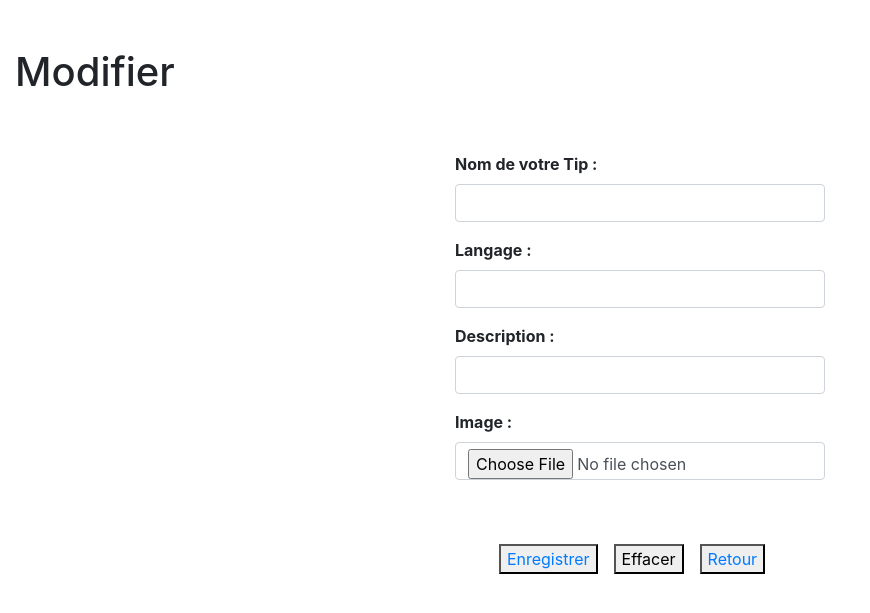
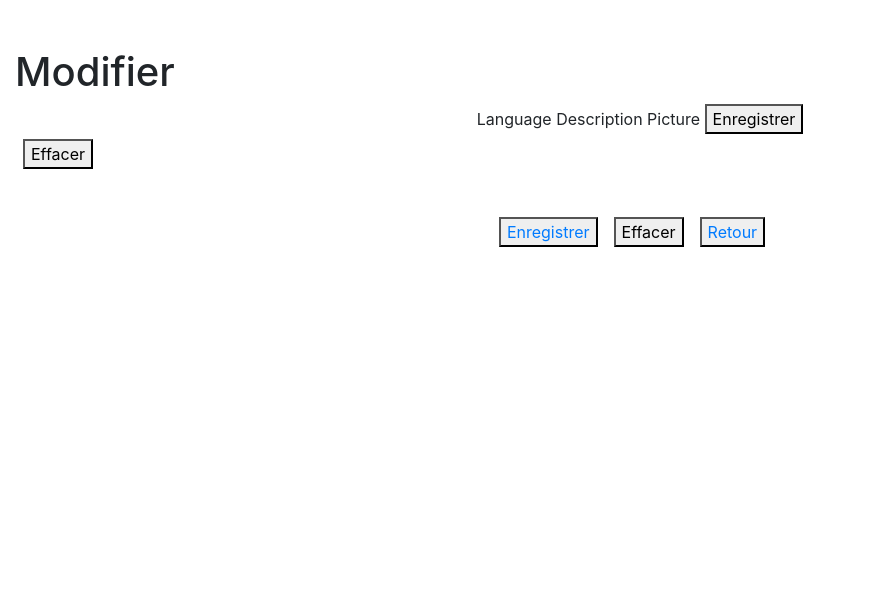
Before and after one commit to JudgeBurger/add_a_tip, a Symfony app: template templates/tips/edit.html.twig in a window 1280 px wide. Shown: the part 56-669 px from the top of the page, without its empty margins (0-870 px from the left). Run offline with Twig, Linux system fonts and the light colour scheme; the template is opened without the code that fills it, so the values that code supplies are empty; form fields are guessed from the names that the template uses; some libraries are stand-ins or nearby versions.

Commit message:
fix bugs

```diff
--- a/assets/scss/button.scss
+++ b/assets/scss/button.scss
@@ -6,6 +6,10 @@ $pink: #ffe9e9;
 $dark-pink: #f9c4d2;
 $pink-border: #b18597;
 $pink-shadow: #ffe3e2;
+
+.button-lign {
+    margin-top: 380px;
+}
 
 .btn{
     width: 100%;
--- a/src/Controller/TipsController.php
+++ b/src/Controller/TipsController.php
@@ -5,10 +5,13 @@ namespace App\Controller;
 use App\Entity\Tips;
 use App\Form\TipsType;
 use App\Repository\TipsRepository;
+use Sensio\Bundle\FrameworkExtraBundle\Configuration\IsGranted;
 use Symfony\Bundle\FrameworkBundle\Controller\AbstractController;
 use Symfony\Component\HttpFoundation\Request;
 use Symfony\Component\HttpFoundation\Response;
 use Symfony\Component\Routing\Annotation\Route;
+
+// Rajouter @IsGranted("ROLE_USER")
 
 /**
  * @Route("/")
@@ -39,6 +42,7 @@ class TipsController extends AbstractController
         $form->handleRequest($request);
 
         if ($form->isSubmitted() && $form->isValid()) {
+
             $entityManager = $this->getDoctrine()->getManager();
             $entityManager->persist($tip);
             $entityManager->flush();
--- a/templates/tips/_delete_form.html.twig
+++ b/templates/tips/_delete_form.html.twig
@@ -1,5 +1,5 @@
-<form method="post" action="{{ path('tips_delete', {'id': tip.id}) }}" onsubmit="return confirm('Are you sure you want to delete this item?');">
+<form class="" method="post" action="{{ path('tips_delete', {'id': tip.id}) }}" onsubmit="return confirm('Êtes-vous de vouloir supprimer ce Tip ?');">
     <input type="hidden" name="_method" value="DELETE">
     <input type="hidden" name="_token" value="{{ csrf_token('delete' ~ tip.id) }}">
-{#    <button class="card-button">Effacer</button>#}
+    <button class="card-button ml-2">Effacer</button>
 </form>
--- a/templates/tips/_form.html.twig
+++ b/templates/tips/_form.html.twig
@@ -1,24 +1,11 @@
-<form class="my-form mt-5" action="post" enctype="multipart/form-data">
-    <div class="form-group">
-        <label for="name"><strong>Nom de votre Tip :</strong></label>
-        <input class="form-control" type="text" name="name" id="name">
-    </div>
-    <div class="form-group">
-        <label for="language"><strong>Langage :</strong></label>
-        <input class="form-control" type="text" name="language" id="language">
-    </div>
-    <div class="form-group">
-        <label for="description"><strong>Description :</strong></label>
-        <input class="form-control" type="text" name="description" id="description">
-    </div>
-    <div class="form-group">
-        <label for="image"><strong>Image :</strong></label>
-        <input class="form-control" type="file" name="image">
-    </div>
-
-    {# <button class="card-button"> #}
-    {# <a href="{{ button_label|default('Save') }}"> #}
-    {# Enregistrer #}
-    {# </a> #}
-    {# </button> #}
-</form>
+{{ form_start(form) }}
+        {% if form.name.vars.errors is not empty %}
+            {{ form_errors(form.name) }}
+        {% endif %}
+    {{ form_label(form.language) }}
+    {{ form_label(form.description) }}
+    {{ form_label(form.picture) }}
+     <button class="card-button">
+     Enregistrer
+     </button>
+{{ form_end(form) }}
--- a/templates/tips/new.html.twig
+++ b/templates/tips/new.html.twig
@@ -8,8 +8,4 @@
     <div class="mt-5">
         {{ include('tips/_form.html.twig') }}
     </div>
-
-    <button class="mt-5 card-button">
-        <a href="{{ path('tips_index') }}">Retour</a>
-    </button>
 {% endblock %}
```
Also changed, not shown: templates/tips/index.html.twig (+3 -5 lines), templates/tips/show.html.twig (+8 -11 lines).
